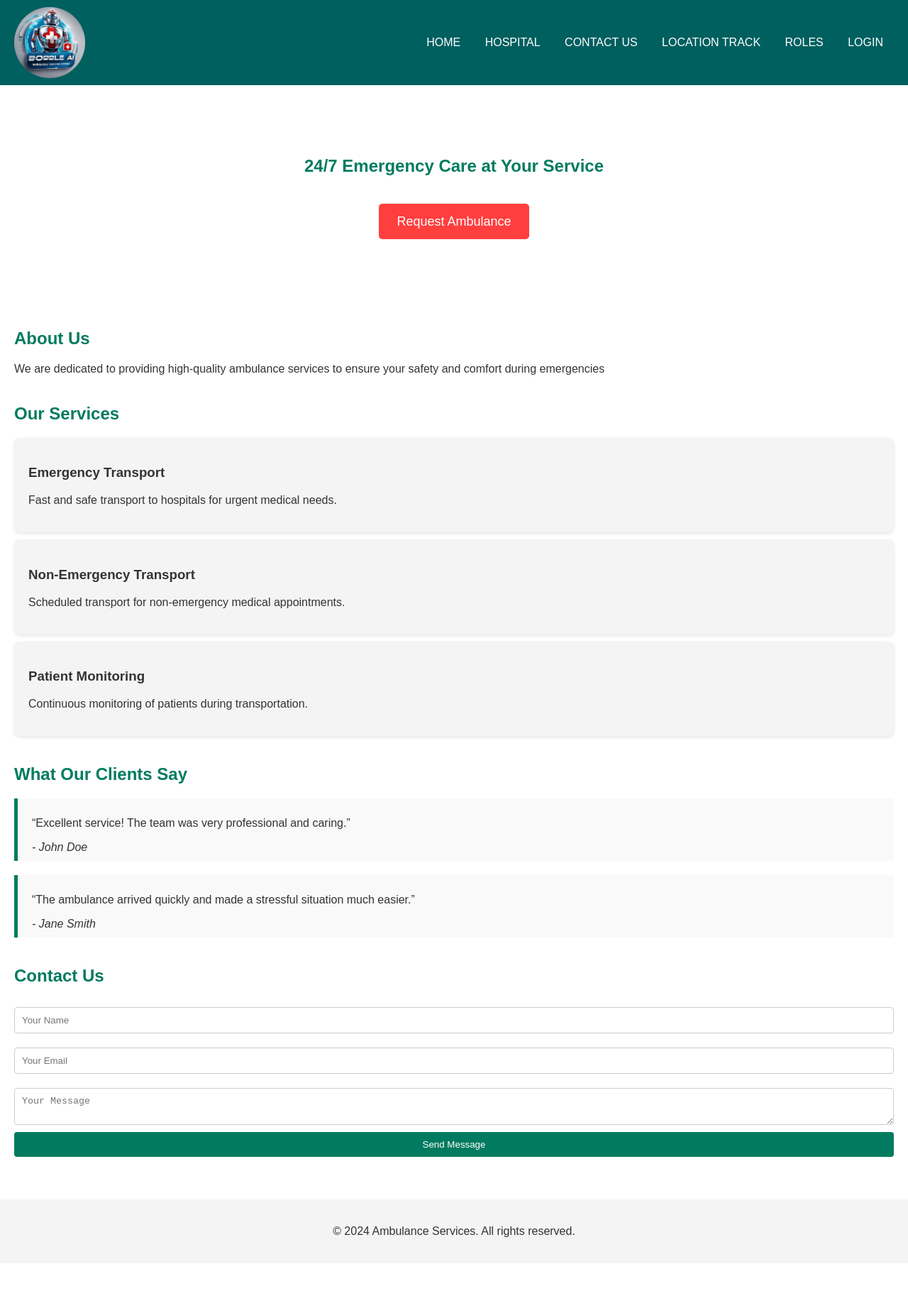
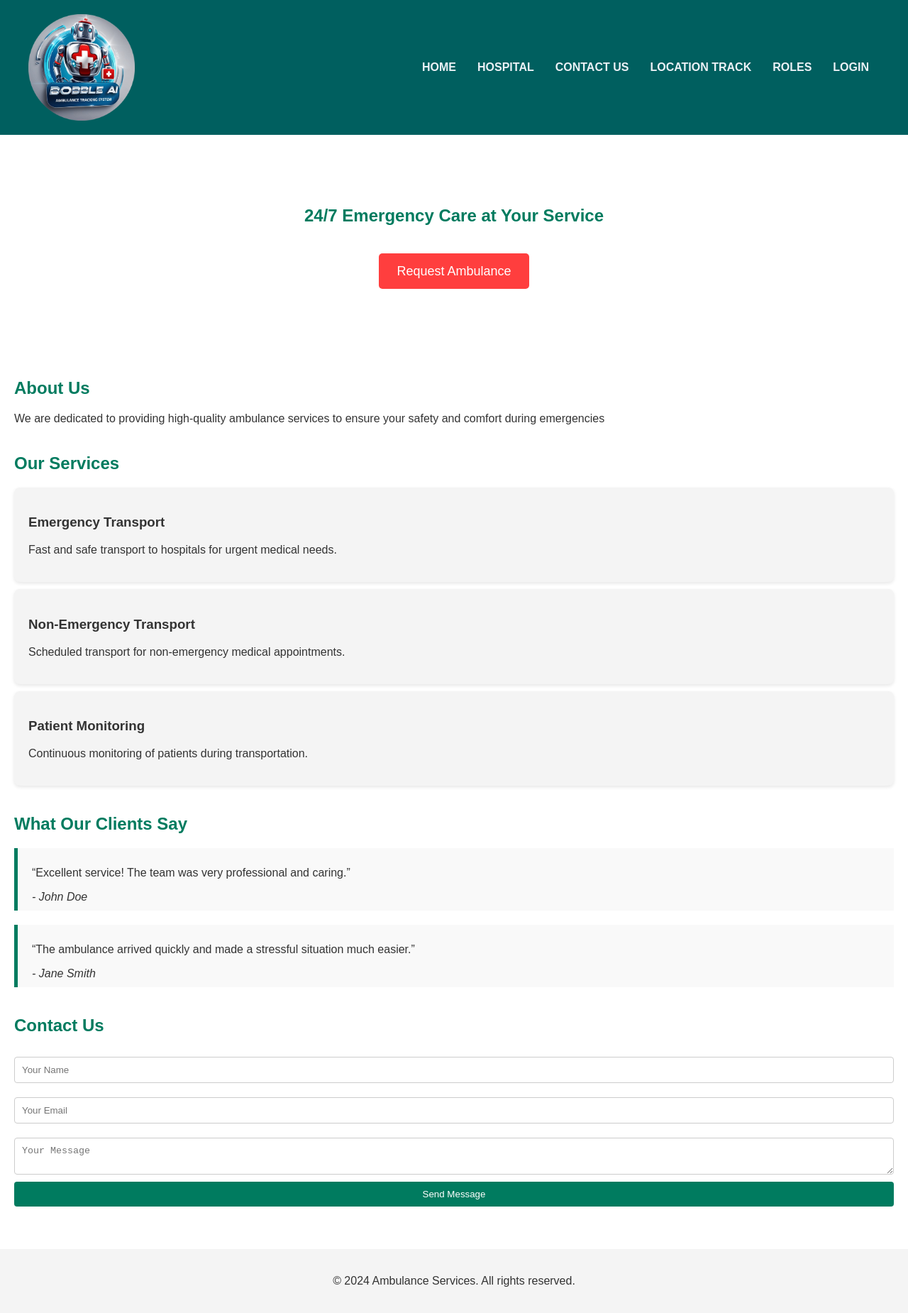
Before and after one commit to mansiruhil13/Bobble-AI, a Jekyll site: the page index.html, which Jekyll copies as it is, in a window 1280 px wide. Shown: the whole page at 71% size. Built offline with Jekyll 4.4.1, drawn with Linux system fonts in a browser that asks for light colours; before the commit the page ends 1780 px from its top, so only the background shows below that.

Commit message:
Add Header to the website

```diff
--- a/index.html
+++ b/index.html
@@ -4,7 +4,7 @@
     <meta charset="UTF-8">
     <meta name="viewport" content="width=device-width, initial-scale=1.0">
     <title>Ambulance Services</title>
-    <link rel="stylesheet" href="styles2.css">
+    <link rel="stylesheet" href="styles.css">
 </head>
 <body>
     <header>
--- a/styles2.css
+++ b/styles.css
@@ -15,6 +15,29 @@ header {
     display: flex;
     justify-content: space-between;
     align-items: center;
+    padding: 10px 20px;
+}
+.header-container .logo {
+    width: 150px; /* Adjust size as needed */
+}
+.header-container nav ul {
+    list-style-type: none;
+    margin: 0;
+    padding: 0;
+    display: flex;
+}
+.header-container nav ul li {
+    margin: 0 15px;
+}
+
+.header-container nav ul li a {
+    text-decoration: none;
+    color: #ecf1f6; /* Link color */
+    font-weight: bold;
+}
+
+.header-container nav ul li a:hover {
+    text-decoration: underline;
 }
 
 nav ul {
```
